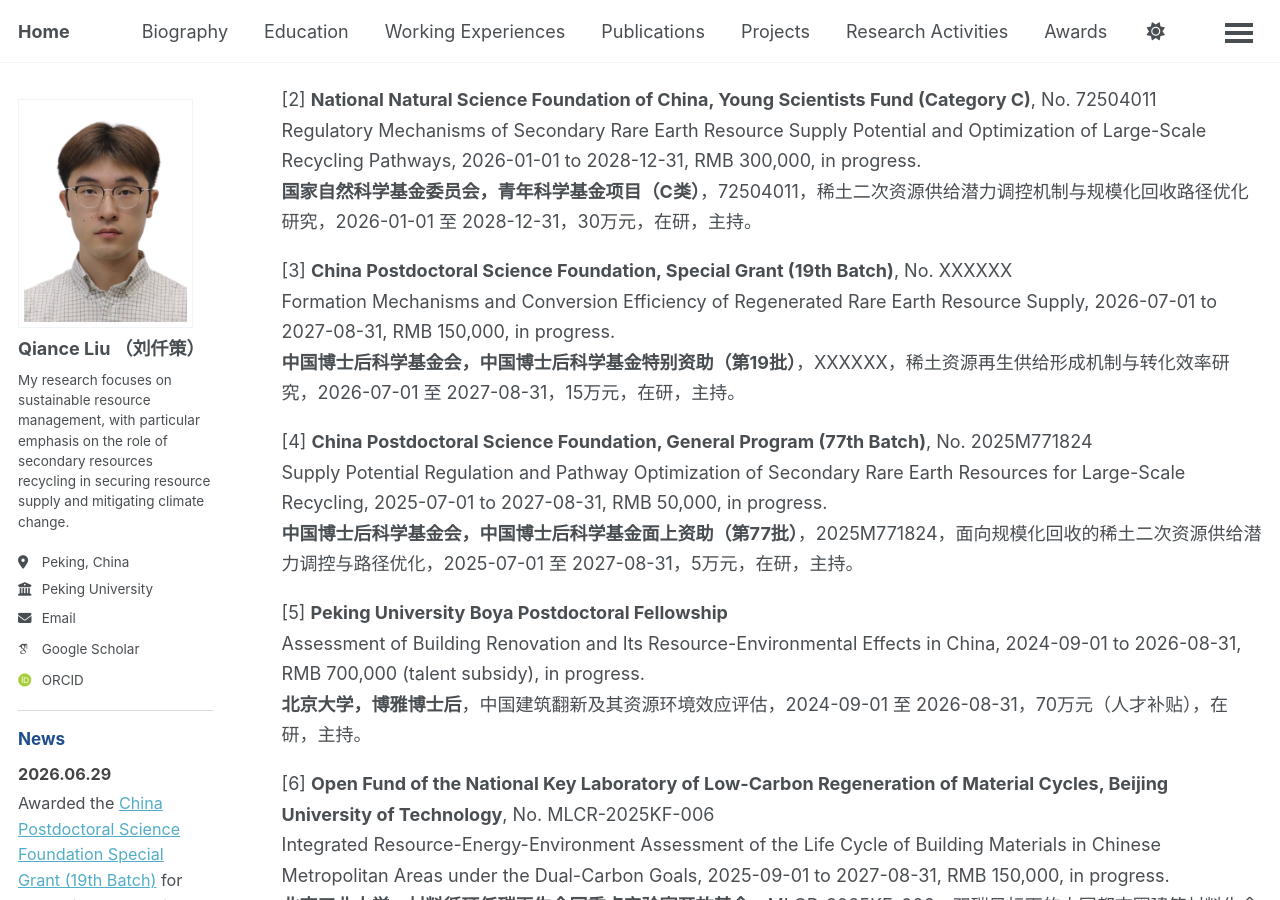
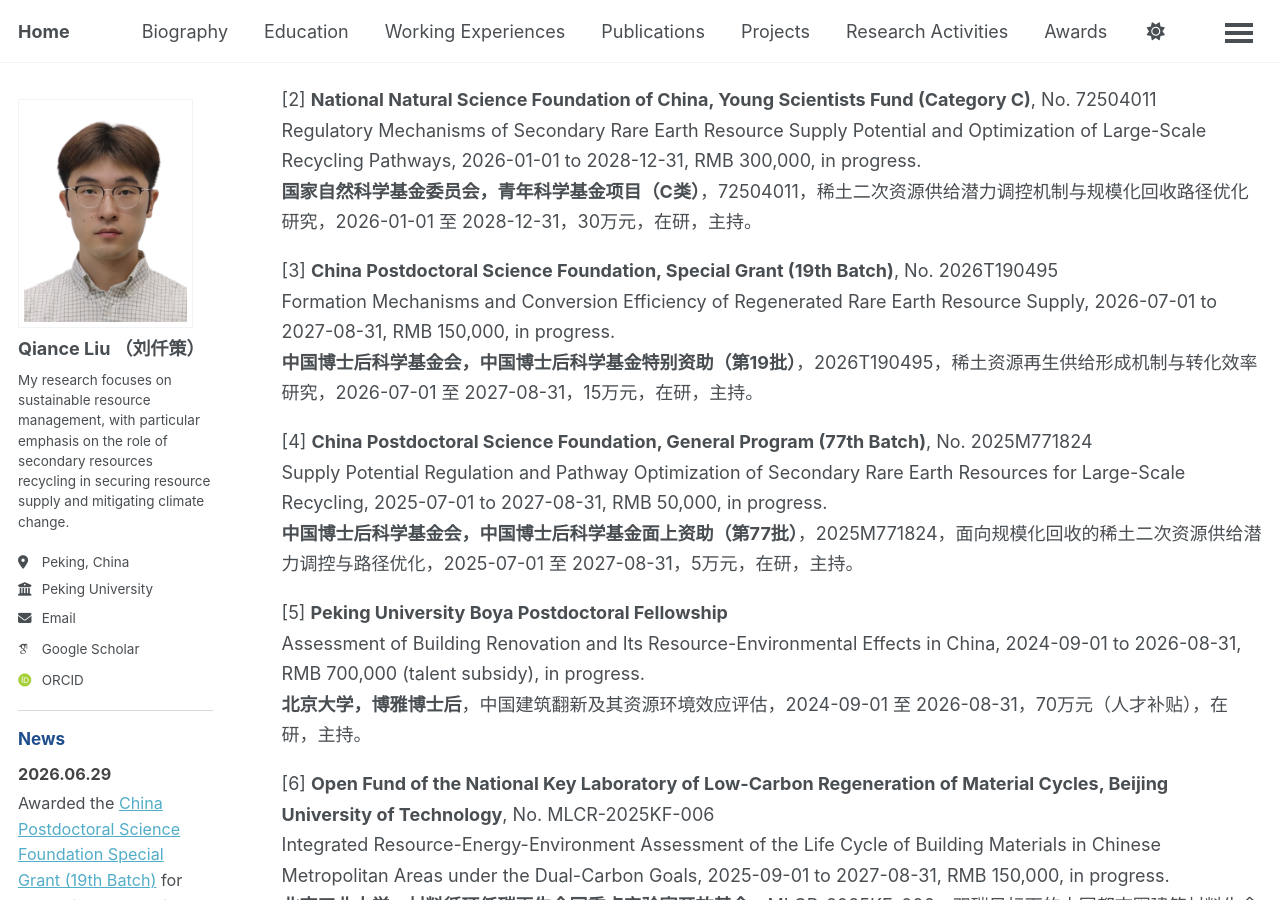
Before and after one commit to QianceLIU/qianceliu.github.io, a Jekyll site: the page built from _pages/Full Project List.md, in a window 1280 px wide and 900 px high, scrolled down 328 px. Built offline with Jekyll 4.4.1, drawn with Linux system fonts in a browser that asks for light colours; some web fonts are replaced; a script bundle is joined from its source files by our own code; library files that are not in the unit come from our copies.

Commit message:
Update Full Project List.md

```diff
--- a/_pages/Full Project List.md
+++ b/_pages/Full Project List.md
@@ -53,9 +53,9 @@ author_profile: true
 </div>
 
 <div class="pub-item">
-  <div class="pub-title">[3] <strong>China Postdoctoral Science Foundation, Special Grant (19th Batch)</strong>, No. XXXXXX</div>
+  <div class="pub-title">[3] <strong>China Postdoctoral Science Foundation, Special Grant (19th Batch)</strong>, No. 2026T190495</div>
   Formation Mechanisms and Conversion Efficiency of Regenerated Rare Earth Resource Supply, 2026-07-01 to 2027-08-31, RMB 150,000, in progress.<br>
-  <strong>中国博士后科学基金会，中国博士后科学基金特别资助（第19批）</strong>，XXXXXX，稀土资源再生供给形成机制与转化效率研究，2026-07-01 至 2027-08-31，15万元，在研，主持。
+  <strong>中国博士后科学基金会，中国博士后科学基金特别资助（第19批）</strong>，2026T190495，稀土资源再生供给形成机制与转化效率研究，2026-07-01 至 2027-08-31，15万元，在研，主持。
 </div>
 
 <div class="pub-item">
```
